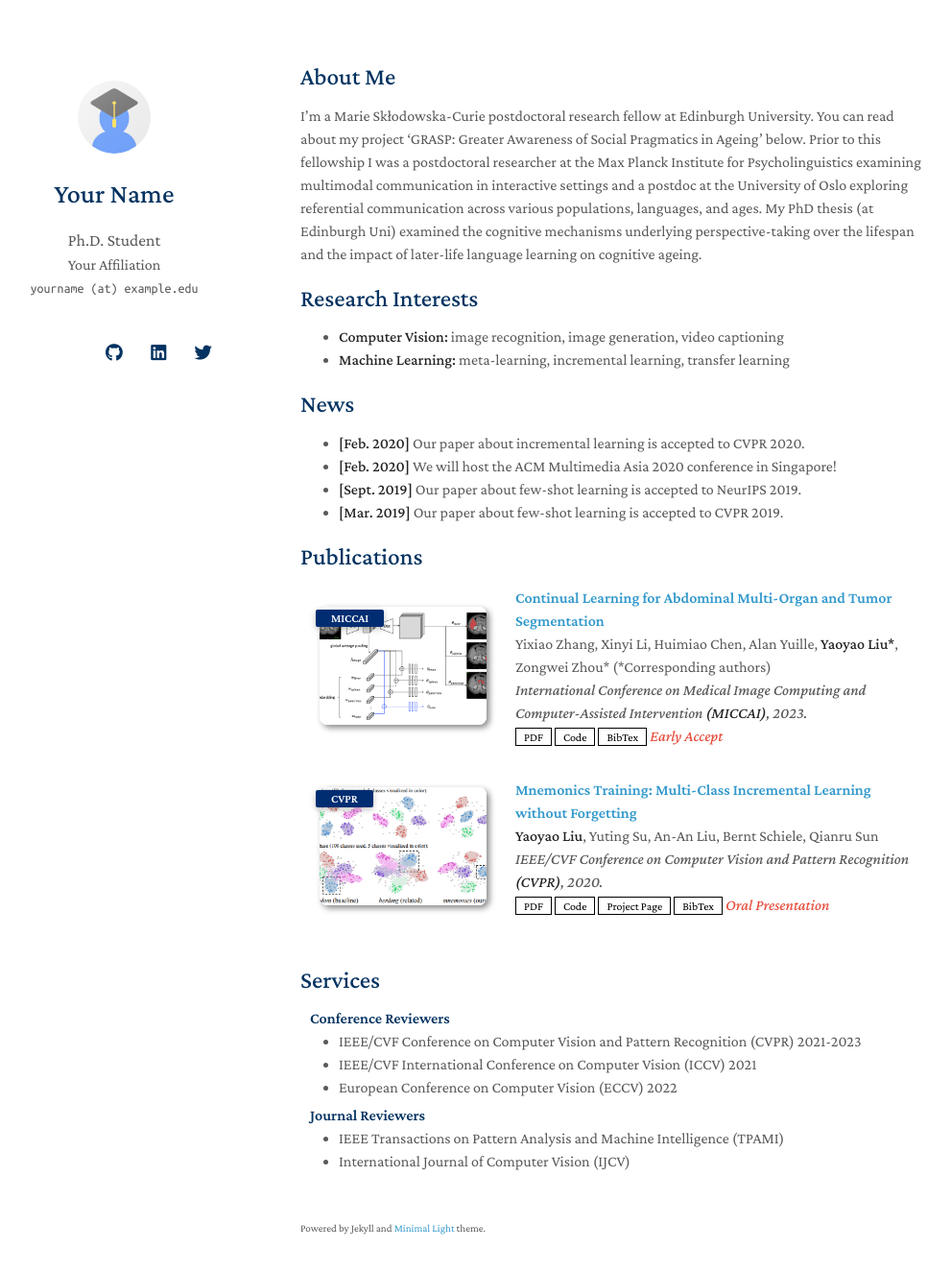
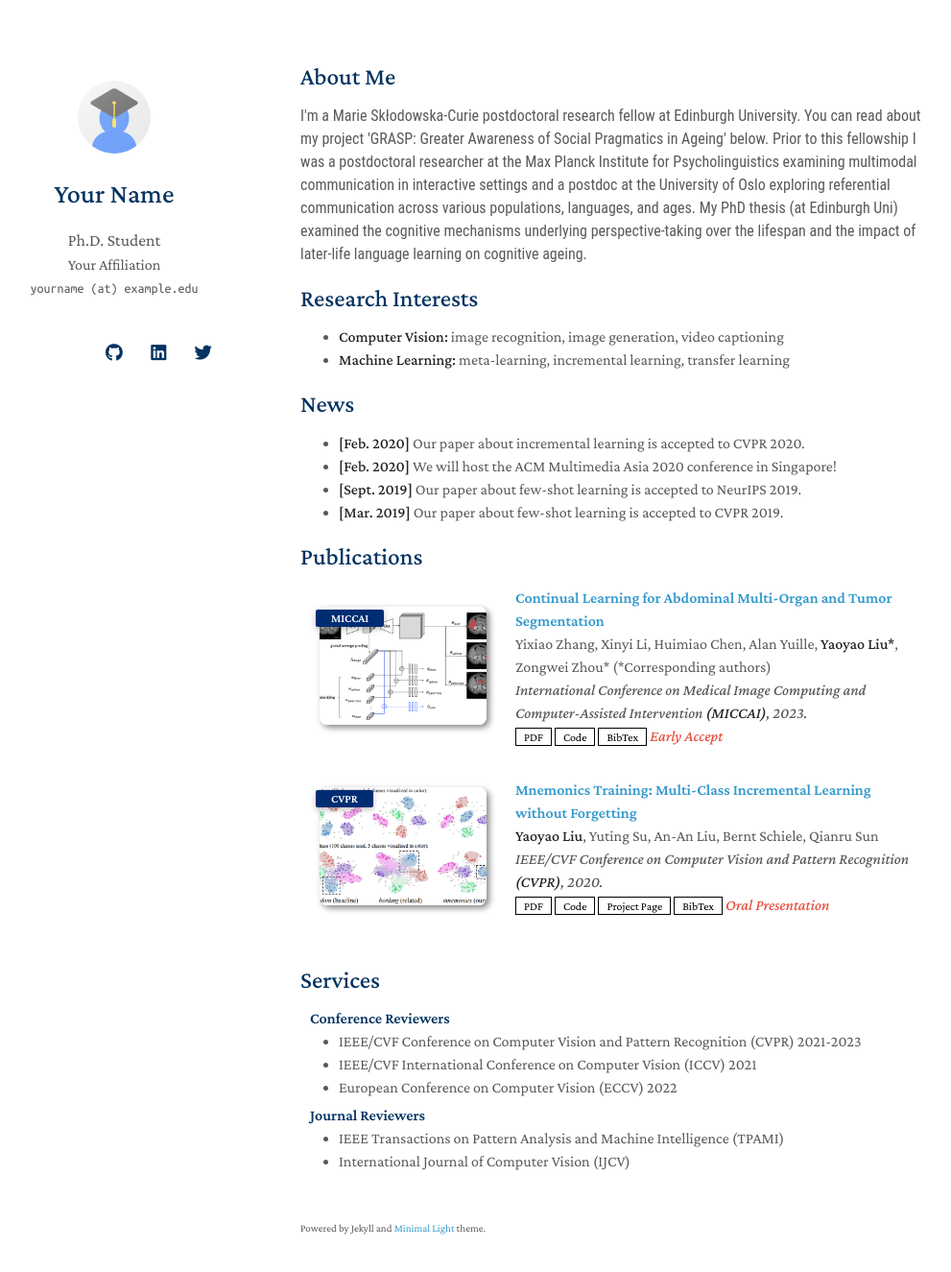
Before and after one commit to yaoyao-liu/minimal-light, a Jekyll site: the page built from index.md, in a window 1280 px wide and 1360 px high. Shown: the top 1325 px of the window at 96% size, without its empty margins (157-1148 px from the left). Built offline with Jekyll 4.4.1, drawn with Linux system fonts in a browser that asks for light colours; nearby versions of some CDN libraries; a style sheet for code colours, icons or effects is not loaded; our own code applies the rules of GitHub Pages for plain Markdown files.

Commit message:
Update index.md

```diff
--- a/index.md
+++ b/index.md
@@ -4,7 +4,9 @@
 
 ## About Me
 
-I'm a Marie Skłodowska-Curie postdoctoral research fellow at Edinburgh University. You can read about my project 'GRASP: Greater Awareness of Social Pragmatics in Ageing' below. Prior to this fellowship I was a postdoctoral researcher at the Max Planck Institute for Psycholinguistics examining multimodal communication in interactive settings and a postdoc at the University of Oslo exploring referential communication across various populations, languages, and ages. My PhD thesis (at Edinburgh Uni) examined the cognitive mechanisms underlying perspective-taking over the lifespan and the impact of later-life language learning on cognitive ageing.
+<p style="font-family: Roboto Condensed"> I'm a Marie Skłodowska-Curie postdoctoral research fellow at Edinburgh University. You can read about my project 'GRASP: Greater Awareness of Social Pragmatics in Ageing' below. Prior to this fellowship I was a postdoctoral researcher at the Max Planck Institute for Psycholinguistics examining multimodal communication in interactive settings and a postdoc at the University of Oslo exploring referential communication across various populations, languages, and ages. My PhD thesis (at Edinburgh Uni) examined the cognitive mechanisms underlying perspective-taking over the lifespan and the impact of later-life language learning on cognitive ageing. </p>
+
+
 
 
 ## Research Interests
```
